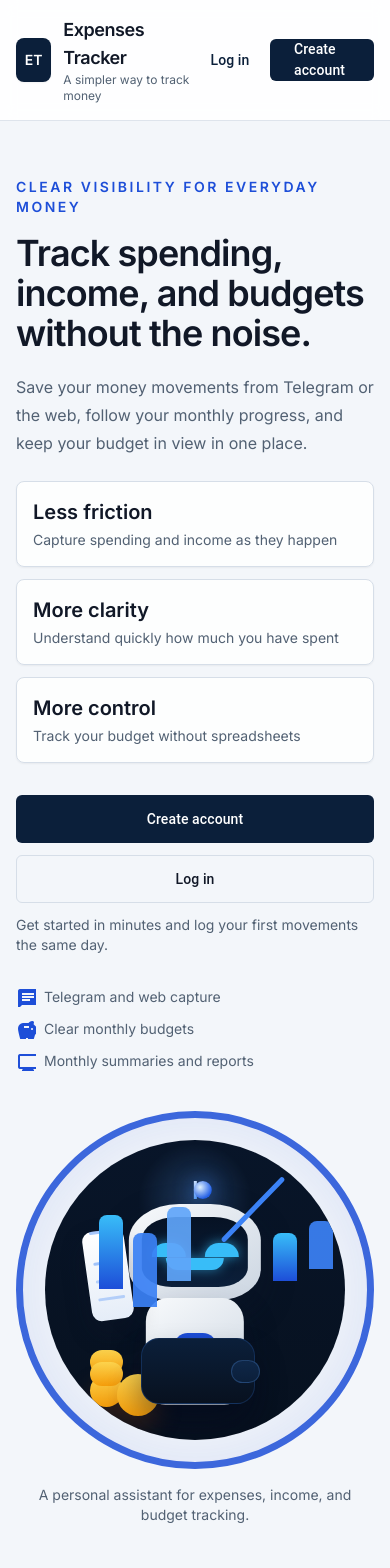
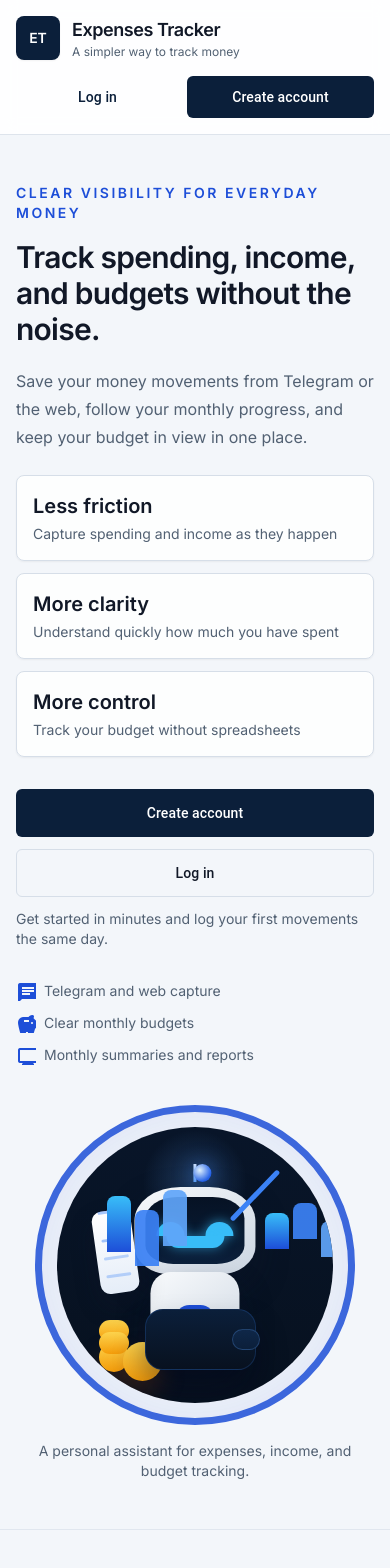
Before and after one commit to EduardoSalasG/expenses-tracker, an Angular app in the folder frontend/: page / in a window 390 px wide. Shown: the top 1568 px of the page. Built offline with nearby package versions, Linux system fonts and the light colour scheme.

Commit message:
feat(frontend): optimize landing page for mobile

```diff
--- a/frontend/src/app/features/landing.component.ts
+++ b/frontend/src/app/features/landing.component.ts
@@ -12,26 +12,26 @@ import { I18nService } from '../core/i18n.service';
   template: `
     <main class="min-h-screen bg-brand-bg text-brand-ink">
       <header class="border-b border-brand-border/80 bg-brand-surface/90 backdrop-blur">
-        <div class="mx-auto flex max-w-7xl items-center justify-between px-4 py-4 sm:px-6 lg:px-8">
-          <a routerLink="/" class="flex items-center gap-3" aria-label="Expenses Tracker home">
+        <div class="mx-auto flex max-w-7xl flex-col gap-4 px-4 py-4 sm:flex-row sm:items-center sm:justify-between sm:px-6 lg:px-8">
+          <a routerLink="/" class="flex items-center gap-3 self-start" aria-label="Expenses Tracker home">
             <div class="flex h-11 w-11 items-center justify-center rounded-lg bg-brand-navy text-sm font-semibold text-white shadow-sm">ET</div>
             <div>
               <div class="text-lg font-semibold tracking-tight">{{ t('app_name') }}</div>
               <div class="text-xs text-brand-muted">{{ t('landing_tagline') }}</div>
             </div>
           </a>
-          <nav aria-label="Primary" class="flex items-center gap-2 sm:gap-3">
-            <a mat-button routerLink="/login" class="!text-brand-navy">{{ t('landing_login') }}</a>
-            <a mat-flat-button color="primary" routerLink="/login" [queryParams]="{ mode: 'register' }">{{ t('landing_register') }}</a>
+          <nav aria-label="Primary" class="landing-primary-nav flex w-full items-center gap-2 sm:w-auto sm:gap-3">
+            <a mat-button routerLink="/login" class="flex-1 !text-brand-navy sm:flex-none">{{ t('landing_login') }}</a>
+            <a mat-flat-button color="primary" routerLink="/login" [queryParams]="{ mode: 'register' }" class="flex-1 sm:flex-none">{{ t('landing_register') }}</a>
           </nav>
         </div>
       </header>
 
       <section class="relative overflow-hidden border-b border-brand-border/60 bg-[radial-gradient(circle_at_top,rgba(59,130,246,0.18),transparent_42%),linear-gradient(180deg,rgba(var(--brand-surface-rgb),1),rgba(var(--brand-bg-rgb),1))]">
-        <div class="mx-auto grid max-w-7xl gap-10 px-4 py-14 sm:px-6 lg:grid-cols-[1.1fr_0.9fr] lg:items-center lg:px-8 lg:py-20">
+        <div class="mx-auto grid max-w-7xl gap-10 px-4 py-12 sm:px-6 sm:py-14 lg:grid-cols-[1.1fr_0.9fr] lg:items-center lg:px-8 lg:py-20">
           <div class="max-w-2xl">
             <p class="text-sm font-semibold uppercase tracking-[0.18em] text-brand-blue">{{ t('landing_eyebrow') }}</p>
-            <h1 class="mt-4 text-4xl font-semibold tracking-tight text-brand-ink sm:text-5xl lg:text-6xl">
+            <h1 class="mt-4 text-3xl font-semibold tracking-tight text-brand-ink sm:text-5xl lg:text-6xl">
               {{ t('landing_title') }}
             </h1>
             <p class="mt-5 max-w-xl text-base leading-7 text-brand-muted sm:text-lg">
@@ -45,7 +45,7 @@ import { I18nService } from '../core/i18n.service';
                 </div>
               }
             </div>
-            <div class="mt-8 flex flex-col gap-3 sm:flex-row">
+            <div class="landing-cta-group mt-8 flex flex-col gap-3 sm:flex-row">
               <a mat-flat-button color="primary" routerLink="/login" [queryParams]="{ mode: 'register' }" class="!h-12 !px-6">
                 {{ t('landing_register') }}
               </a>
@@ -70,7 +70,7 @@ import { I18nService } from '../core/i18n.service';
             </ul>
           </div>
 
-          <div class="relative mx-auto w-full max-w-[520px]">
+          <div class="relative mx-auto w-full max-w-[320px] sm:max-w-[420px] lg:max-w-[520px]">
             <div class="landing-hero-art">
               <div class="landing-hero-ring"></div>
               <div class="landing-hero-card">
@@ -133,7 +133,7 @@ import { I18nService } from '../core/i18n.service';
       </section>
 
       <section class="border-y border-brand-border/60 bg-brand-surface-muted/55">
-        <div class="mx-auto max-w-7xl px-4 py-14 sm:px-6 lg:px-8">
+        <div class="mx-auto max-w-7xl px-4 py-12 sm:px-6 sm:py-14 lg:px-8">
           <div class="max-w-2xl">
             <h2 class="text-2xl font-semibold tracking-tight sm:text-3xl">{{ t('landing_examples_title') }}</h2>
             <p class="mt-3 text-base leading-7 text-brand-muted">{{ t('landing_examples_subtitle') }}</p>
@@ -142,7 +142,7 @@ import { I18nService } from '../core/i18n.service';
             @for (example of examples; track example.title) {
               <article class="rounded-lg border border-brand-border bg-brand-surface p-5 shadow-sm">
                 <p class="text-sm font-semibold uppercase tracking-[0.14em] text-brand-blue">{{ example.title }}</p>
-                <p class="mt-4 rounded-lg bg-brand-surface-muted px-4 py-3 text-sm font-medium text-brand-ink">
+                <p class="mt-4 break-words rounded-lg bg-brand-surface-muted px-4 py-3 text-sm font-medium leading-6 text-brand-ink">
                   {{ example.input }}
                 </p>
                 <p class="mt-4 text-sm leading-6 text-brand-muted">{{ example.output }}</p>
--- a/frontend/src/styles.css
+++ b/frontend/src/styles.css
@@ -484,6 +484,16 @@ table {
 }
 
 @media (max-width: 767px) {
+  .landing-primary-nav .mat-mdc-button-base,
+  .landing-cta-group .mat-mdc-button-base {
+    width: 100%;
+  }
+
+  .landing-primary-nav .mat-mdc-button-touch-target,
+  .landing-cta-group .mat-mdc-button-touch-target {
+    width: 100%;
+  }
+
   .mat-mdc-card.page-panel {
     border-radius: 6px;
   }
@@ -555,7 +565,38 @@ table {
     border-width: 7px;
   }
 
+  .landing-hero-card {
+    inset: 7%;
+  }
+
+  .landing-hero-head {
+    padding: 9%;
+  }
+
   .landing-hero-smile {
     width: 58px;
   }
+
+  .landing-hero-eye {
+    width: 28px;
+  }
+
+  .landing-hero-chart-left::before {
+    height: 56px;
+    box-shadow: 28px 14px 0 0 rgb(59 130 246 / 0.92), 56px -6px 0 0 rgb(96 165 250 / 0.92);
+  }
+
+  .landing-hero-chart-right::before {
+    height: 36px;
+    box-shadow: 28px -10px 0 0 rgb(59 130 246 / 0.92), 56px 8px 0 0 rgb(96 165 250 / 0.92);
+  }
+
+  .landing-hero-chart-right::after {
+    top: -20px;
+    width: 68px;
+  }
+
+  .landing-hero-wallet {
+    width: 40%;
+  }
 }
```
